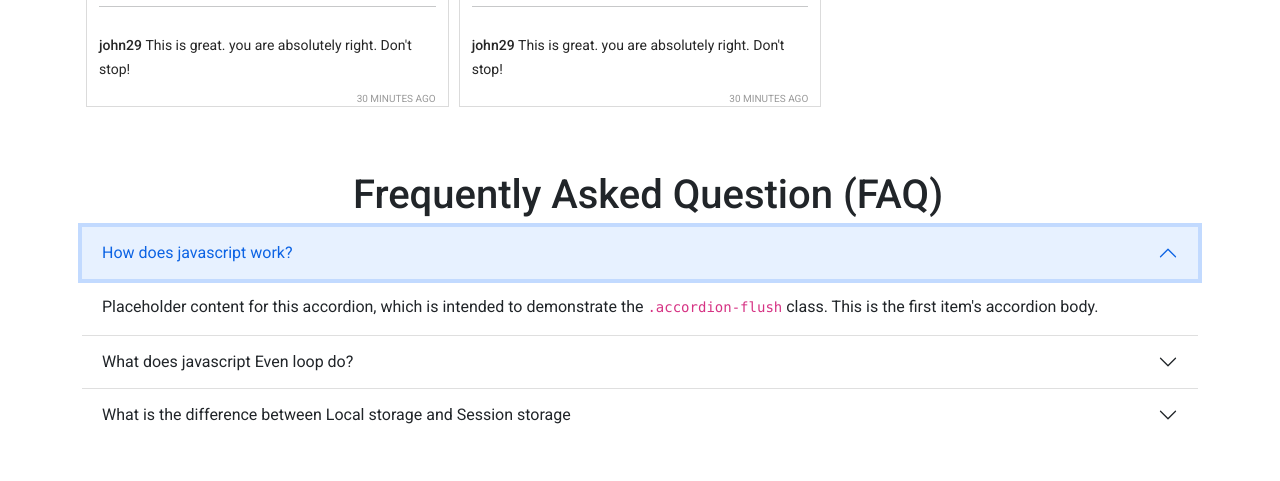
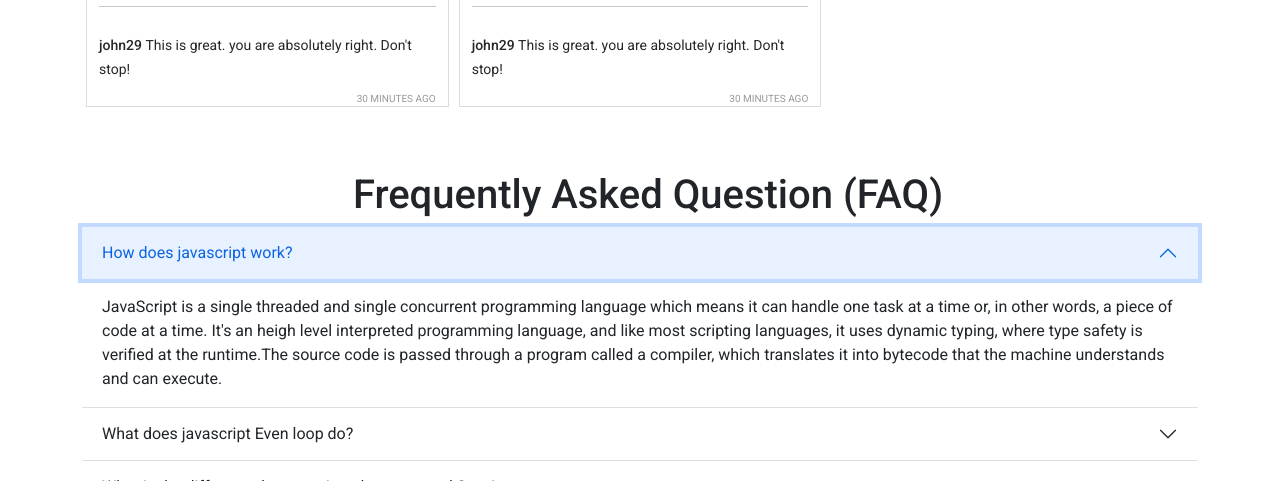
Before and after one commit to nazmul162001/debugging-insta-sohor-assignment-8, a plain HTML site: page index.html in a window 1280 px wide. Both pictures are taken after a click on the button "How does javascript work?". Shown: the part 1425-1906 px from the top of the page. Drawn offline with nearby package versions, Linux system fonts and the light colour scheme.

Commit message:
js Event loop & how js work question added

```diff
--- a/index.html
+++ b/index.html
@@ -90,7 +90,10 @@
                         </button>
                       </h2>
                       <div id="flush-collapseOne" class="accordion-collapse collapse" aria-labelledby="flush-headingOne" data-bs-parent="#accordionFlushExample">
-                        <div class="accordion-body">Placeholder content for this accordion, which is intended to demonstrate the <code>.accordion-flush</code> class. This is the first item's accordion body.</div>
+                        <div class="accordion-body">JavaScript is a single threaded and single concurrent programming language which means it can handle one task at a time or,
+                          in other words, a piece of code at a time. It's an heigh level interpreted programming language, and like most scripting languages,
+                         it uses dynamic typing, where type safety is verified at the runtime.The source code is passed through a program called a compiler,
+                         which translates it into bytecode that the machine understands and can execute.</div>
                       </div>
                     </div>
                     <div class="accordion-item">
@@ -100,7 +103,10 @@
                         </button>
                       </h2>
                       <div id="flush-collapseTwo" class="accordion-collapse collapse" aria-labelledby="flush-headingTwo" data-bs-parent="#accordionFlushExample">
-                        <div class="accordion-body">Placeholder content for this accordion, which is intended to demonstrate the <code>.accordion-flush</code> class. This is the second item's accordion body. Let's imagine this being filled with some actual content.</div>
+                        <div class="accordion-body">Event loop is responsible for checking the call stack in the event queue
+                          also called as callback queue, if all the statements from the call stack
+                          have finished execution event loop will pop the statement
+                          from the event queue and push it to the call stack.</div>
                       </div>
                     </div>
                     <div class="accordion-item">
```
